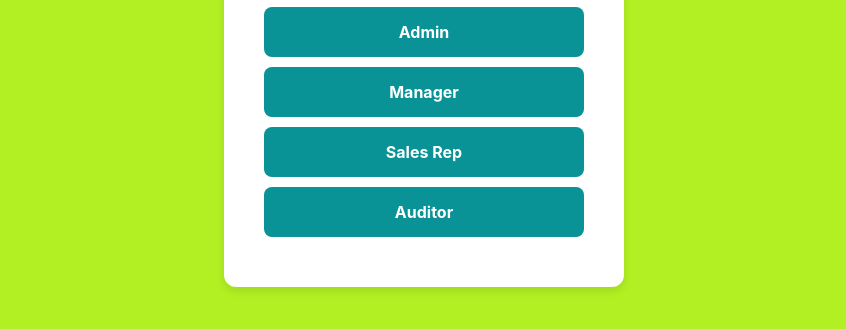
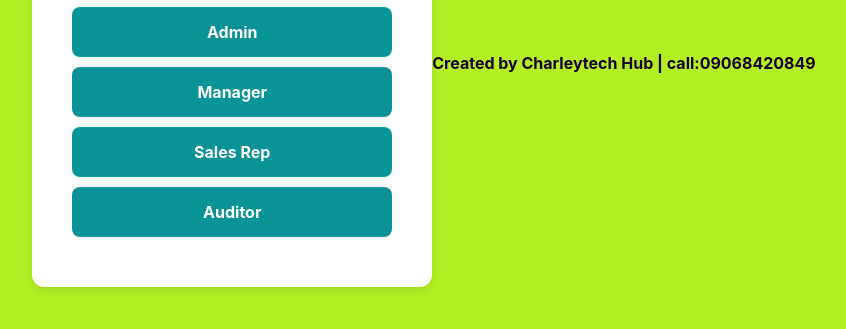
Before and after one commit to StockInventoryDashboard/AngelaStores, a plain HTML site: page index.html in a window 1280 px wide. Shown: the part 337-666 px from the top of the page, without its empty margins (216-1062 px from the left). Drawn offline with nearby package versions, Linux system fonts and the light colour scheme.

Commit message:
Update index.html

```diff
--- a/index.html
+++ b/index.html
@@ -1776,5 +1776,9 @@ document.addEventListener('DOMContentLoaded', () => {
 });
 </script>
 
+    <footer>
+      <h4> Created by Charleytech Hub | call:09068420849</h4>
+    </footer>
 </body>
+
 </html>
```
